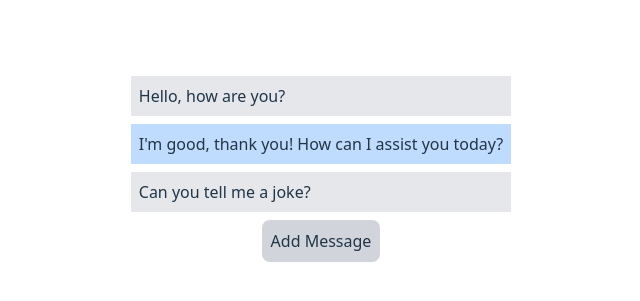
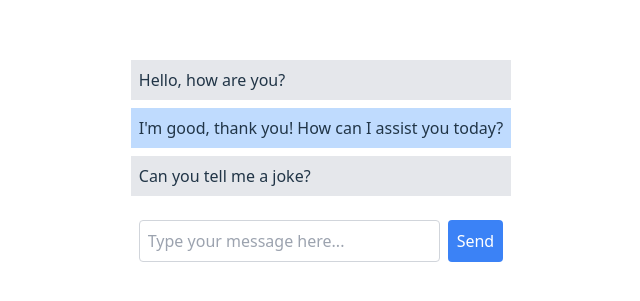
Before and after one commit to MihaitZa10/cognify-ai-chat, a React (Vite) app: page / in a window 1280 px wide. Shown: the part 235-536 px from the top of the page, without its empty margins (319-959 px from the left). Built offline with nearby package versions, Linux system fonts and the light colour scheme.

Commit message:
working submit button

```diff
--- a/src/App.jsx
+++ b/src/App.jsx
@@ -1,6 +1,7 @@
 import { useState } from 'react';
 import './App.css';
 import MessageList from './MessageList';
+import MessageForm from './MessageForm';
 
 function App() {
     const initialMessages = [
@@ -9,17 +10,14 @@ function App() {
         { id: 3, role: 'user', text: 'Can you tell me a joke?' },
     ];
     const [messages, setMessages] = useState(initialMessages);
+
+    function handleSubmit(input) {
+        setMessages([...messages, { id: messages.length + 1, role: 'user', text: input }]);
+    }
     return (
         <>
             <MessageList messages={messages} />
-            <button
-                className="p-2 bg-gray-300 hover:bg-gray-400"
-                onClick={() =>
-                    setMessages([...messages, { id: messages.length + 1, role: 'user', text: 'New message' }])
-                }
-            >
-                Add Message
-            </button>
+            <MessageForm onSubmit={handleSubmit} />
         </>
     );
 }
--- /dev/null
+++ b/src/MessageForm.jsx
@@ -0,0 +1,29 @@
+import { useState } from 'react';
+function MessageForm({ onSubmit }) {
+    const [input, setInput] = useState('');
+    function handleSubmit(event) {
+        event.preventDefault();
+        onSubmit(input);
+        setInput('');
+    }
+    return (
+        <form className="p-4 flex" onSubmit={handleSubmit}>
+            <div className="flex-1">
+                <input
+                    type="text"
+                    placeholder="Type your message here..."
+                    className="w-full p-2 border border-gray-300 rounded"
+                    value={input}
+                    onChange={(e) => setInput(e.target.value)}
+                />
+            </div>
+            <div>
+                <button type="submit" className="ml-2 p-2 bg-blue-500 text-white rounded hover:bg-blue-600">
+                    Send
+                </button>
+            </div>
+        </form>
+    );
+}
+
+export default MessageForm;
```
